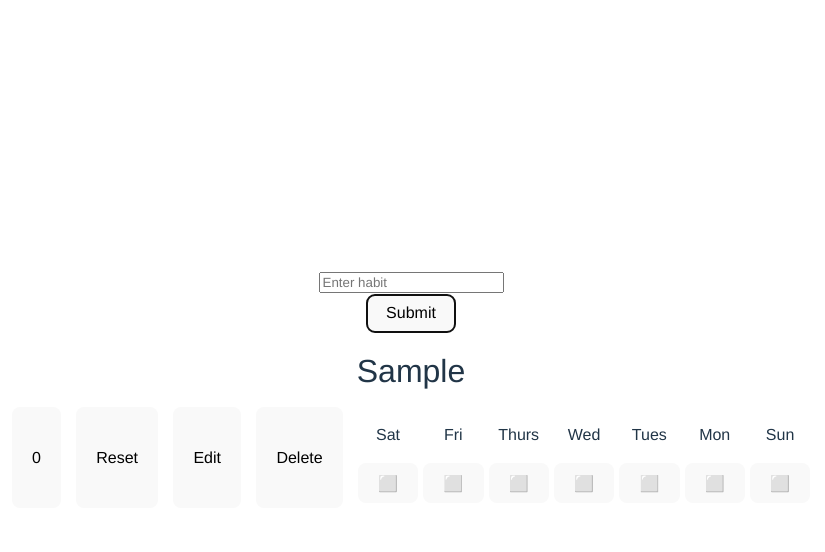
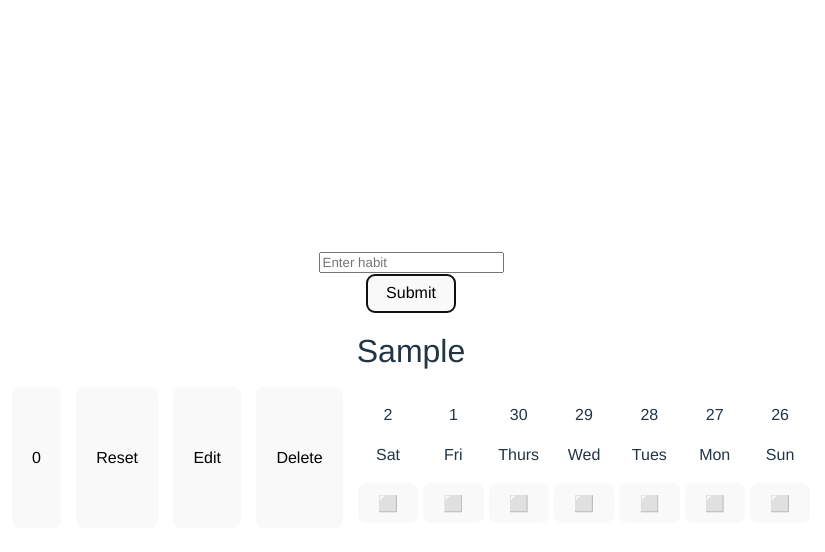
Before and after one commit to Rajat-web-server/Habit_tracker, a React (Vite) app in the folder Habit Tracker/: page / in a window 1280 px wide. Both pictures are taken after typing "Sample" into the empty fields and a click on the button "Submit". Shown: the top 552 px of the page, without its empty margins (229-1054 px from the left). Built offline with nearby package versions, Linux system fonts and the light colour scheme.

Commit message:
Provide current as well as past 6  date feature to the toggle buttons

```diff
--- a/Habit Tracker/src/components/habit_item.jsx
+++ b/Habit Tracker/src/components/habit_item.jsx
@@ -119,6 +119,7 @@ export const Habititem = ({
           <div key={habit.id} className="box">
             {Object.keys(habit.week).map((day) => (
               <div key={day}>
+                <p>{habit.week[day].date}</p>
                 <p>{day}</p>
                 <button onClick={() => checked(day)}>
                   {habit.week[day].checked ? "✅" : "⬜"}
```
